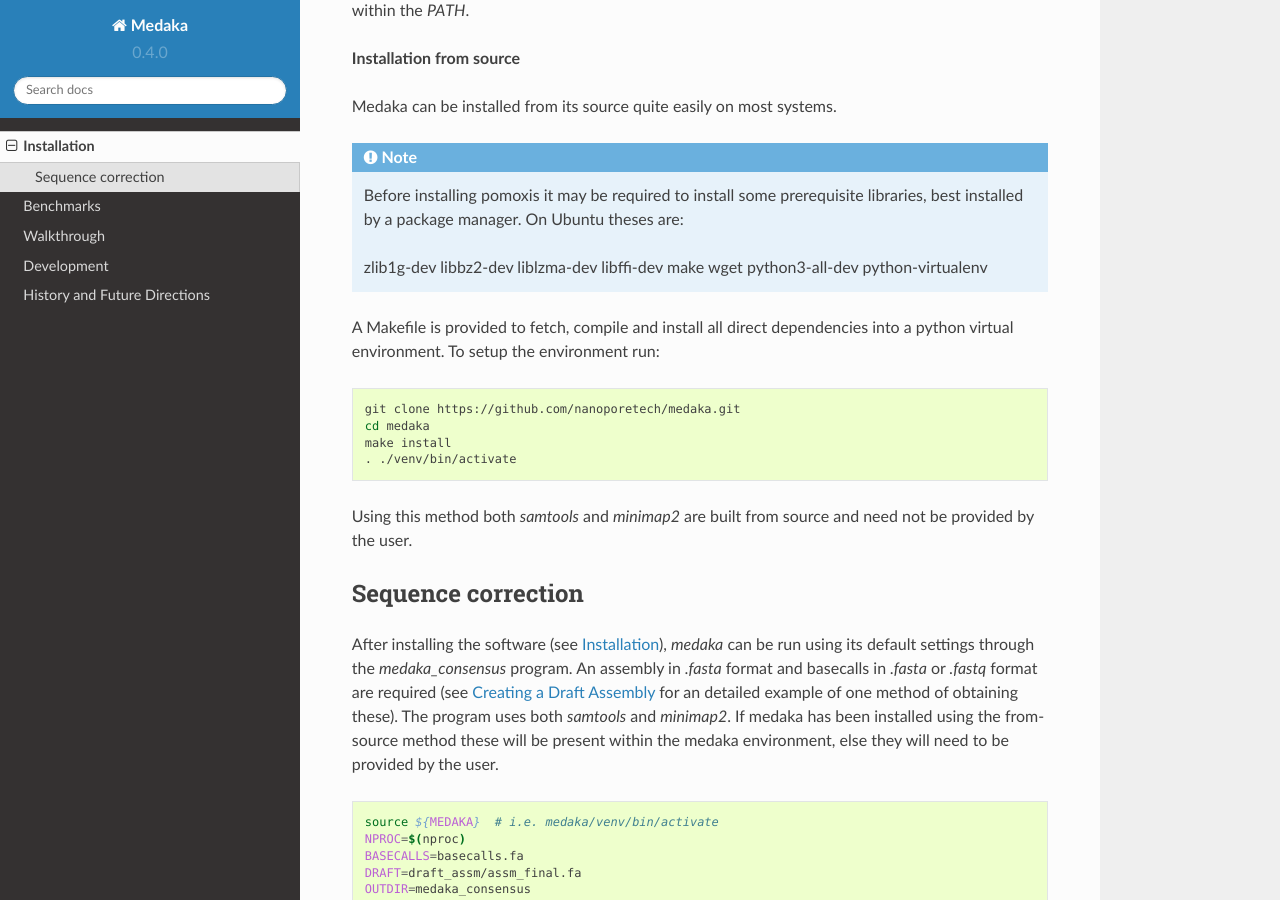
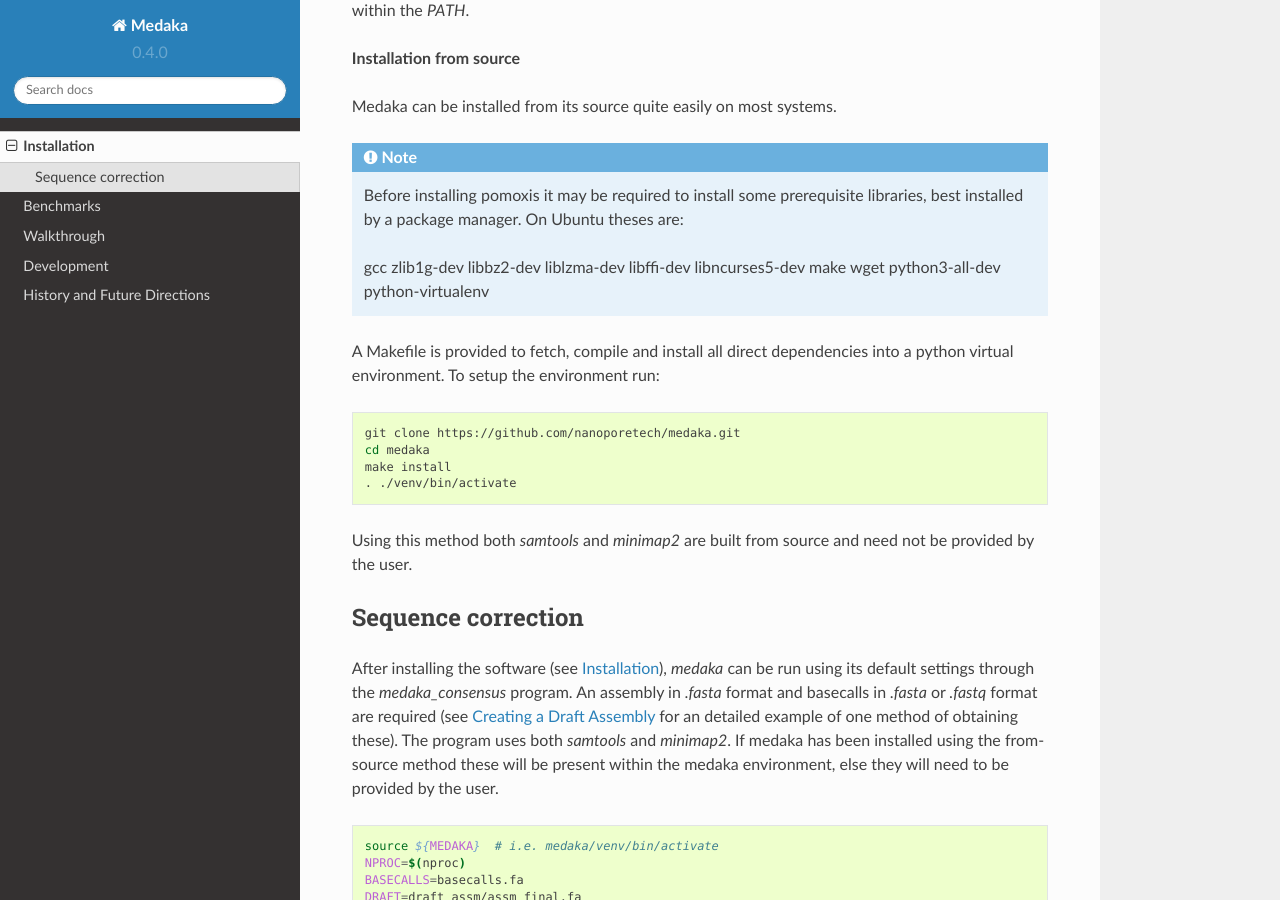
Before and after one commit to nanoporetech/medaka, a Sphinx documentation site: the page built from docs/installation.rst, in a window 1280 px wide and 900 px high, scrolled down 544 px. Built offline with Sphinx 7.4.7 and the Read the Docs theme 2.0.0, drawn with Linux system fonts in a browser that asks for light colours; pages that are not in the unit, such as notebooks, are missing from menus.

Commit message:
Final few ubuntu packages listed

```diff
--- a/docs/installation.rst
+++ b/docs/installation.rst
@@ -39,8 +39,8 @@ Medaka can be installed from its source quite easily on most systems.
     prerequisite libraries, best installed by a package manager. On Ubuntu
     theses are:
 
-    zlib1g-dev libbz2-dev liblzma-dev libffi-dev make wget python3-all-dev
-    python-virtualenv
+    gcc zlib1g-dev libbz2-dev liblzma-dev libffi-dev libncurses5-dev make wget
+    python3-all-dev python-virtualenv
 
 A Makefile is provided to fetch, compile and install all direct dependencies
 into a python virtual environment. To setup the environment run:
```
Also changed, not shown: README.md (+2 -0 lines).
